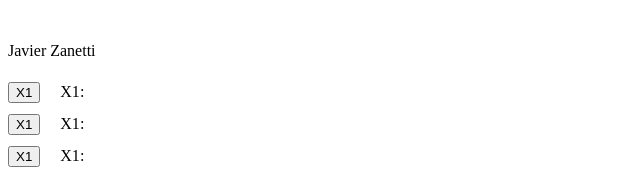
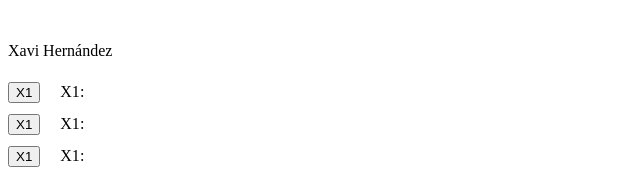
Before and after one commit to hugoFreit4s/goals-challenge, a React (Vite) app: page / in a window 1280 px wide. Shown: the top 169 px of the page, without its empty margins (0-640 px from the left). Built offline with nearby package versions, Linux system fonts and the light colour scheme.

Commit message:
Now the goals of the sorted player are multiplied times the slot multiplier

```diff
--- a/src/App.tsx
+++ b/src/App.tsx
@@ -158,12 +158,7 @@
 function App() {
     const [sortedPlayersList, setSortedPlayersList] = useState<Array<Player>>([]);
     const [currentSlots, setCurrentSlots] = useState<Array<Slot>>(sixKSlots);
-    const [currentPlayer, setCurrentPlayer] = useState<Player>();
-
-    useEffect(() => {
-        const player = getPlayer();
-        setCurrentPlayer(player);
-    }, []);
+    const [currentPlayer, setCurrentPlayer] = useState<Player>(getPlayer());
 
     useEffect(() => {
         if (currentPlayer) {
@@ -189,12 +184,12 @@
                                     setCurrentSlots(prev => {
                                         let aux = [...prev];
                                         const index = aux.findIndex(i => i.id === slot.id);
-                                        aux[index] = { ...aux[index], player: currentPlayer, }
+                                        aux[index] = { ...aux[index], player: { ...currentPlayer, goals: currentPlayer.goals * slot.multiplier } }
                                         return aux;
                                     });
                                     setCurrentPlayer(getPlayer());
                                 }}>{slot.text}</button>
-                                <p>{slot.text}: {slot.player !== undefined ? `${slot.player.name} -` : ''} {slot.player !== undefined ? `(${slot.player.goals * slot.multiplier})` : ''}</p>
+                                <p>{slot.text}: {slot.player !== undefined ? `${slot.player.name} -` : ''} {slot.player !== undefined ? `(${slot.player.goals})` : ''}</p>
                             </div>
                         )
                     })}
```
